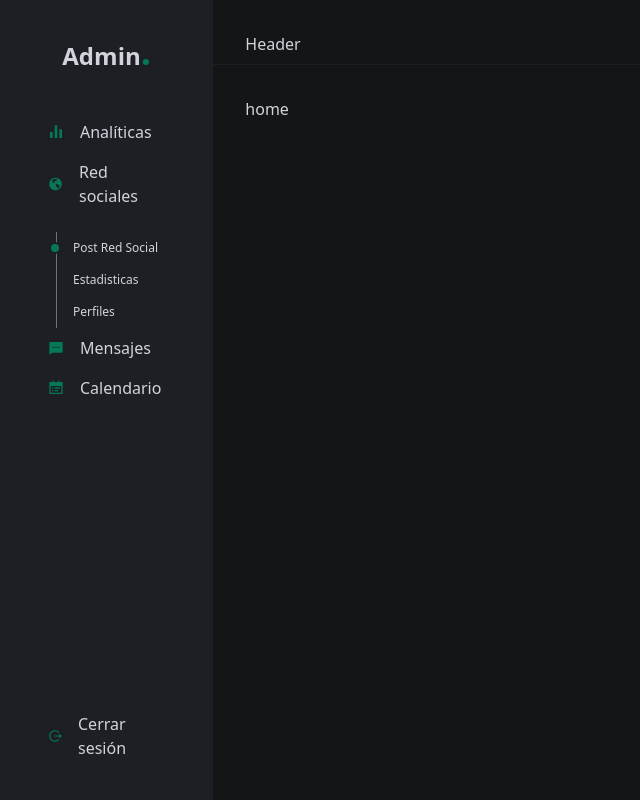
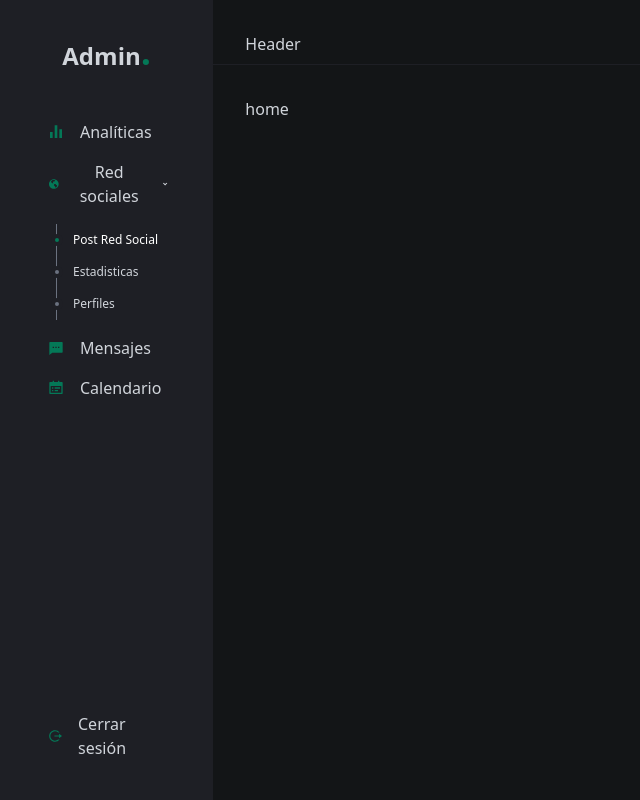
Before and after one commit to rolandoarellano69/Dashboard-T1, a React (Vite) app: page / in a window 1280 px wide. Shown: the whole page, without its empty margins (0-640 px from the left). Built offline with nearby package versions, Linux system fonts and the light colour scheme.

Commit message:
Updates for SubList v1

```diff
--- a/src/components/Sidebars.jsx
+++ b/src/components/Sidebars.jsx
@@ -1,7 +1,7 @@
 import React from 'react'
 import { Link } from 'react-router-dom'
 //icons
-import { RiBarChartFill, RiEarthFill, RiMessage2Fill, RiCalendarTodoFill, RiLogoutCircleRLine } from 'react-icons/ri'
+import { RiBarChartFill, RiEarthFill, RiMessage2Fill, RiCalendarTodoFill, RiLogoutCircleRLine, RiArrowDropDownLine, RiArrowRightSLine } from 'react-icons/ri'
 
 const Sidebars = () => {
   return (
@@ -12,24 +12,33 @@ const Sidebars = () => {
 
         <ul>
           <li>
-            <Link to="/admin/users " className=' flex items-center gap-4 py-2 px-4 rounded-lg hover:bg-secondary-900 transition-colors'><RiBarChartFill className='text-primary' />Analíticas</Link>
+            <Link to="/admin/users " className=' flex items-center gap-4 py-2 px-4 rounded-lg hover:bg-secondary-900 transition-colors'>
+
+
+              <RiBarChartFill className='text-primary' />Analíticas</Link>
           </li>
           <li>
-            <Link to="/admin/users " className=' flex items-center gap-4 py-2 px-4 rounded-lg hover:bg-secondary-900 transition-colors'><RiEarthFill className='text-primary' />Red sociales</Link>
+            <button to="/admin/users " className=' flex items-center justify-between gap-4  py-2 px-4 rounded-lg hover:bg-secondary-900 transition-colors'>
+              <span className='flex items-center gap-4'>
+                <RiEarthFill className='text-primary' />Red sociales
+              </span>
+              <RiArrowDropDownLine  />
+            </button>
 
             {/* submenu           */}
-            <ul className='mt-4 text-xs'>
+            <ul className='my-2 text-xs'>
               <li>
-                <Link to="/" className='py-2 px-4 border-l border-gray-500 ml-6 block relative before:w-3 before:h-3 before:absolute before:bg-primary before:rounded-full before:-left-2 before:top-1/2 before:-translate-y-1/2 before:border-2 before:border-secondary-100'>Post Red Social</Link>
+                <Link to="/" className='py-2 px-4 border-l border-gray-500 ml-6 block relative before:w-3 before:h-3 before:absolute before:bg-primary before:rounded-full before:-left-[6.4px] before:top-1/2 before:-translate-y-1/2 before:border-4 before:border-secondary-100 text-white'>Post Red Social</Link>
+              </li>
+
+              <li>
+                <Link to="/" className='py-2 px-4 border-l border-gray-500 ml-6 block relative before:w-3 before:h-3 before:absolute before:bg-gray-500 before:rounded-full before:-left-[6.4px] before:top-1/2 before:-translate-y-1/2 before:border-4 before:border-secondary-100'>Estadisticas</Link>
               </li>
               <li>
-                <Link to="/" className='py-2 px-4 border-l border-gray-500 ml-6 block  '>Estadisticas</Link>
+                <Link to="/" className='py-2 px-4 border-l border-gray-500 ml-6 block relative before:w-3 before:h-3 before:absolute before:bg-gray-500 before:rounded-full before:-left-[6.4px] before:top-1/2 before:-translate-y-1/2 before:border-4 before:border-secondary-100'>Perfiles</Link>
               </li>
-              <li>
-                <Link to="/" className='py-2 px-4 border-l border-gray-500 ml-6 block'>Perfiles</Link>
-              </li>
+
             </ul>
-
           </li>
 
 
```
